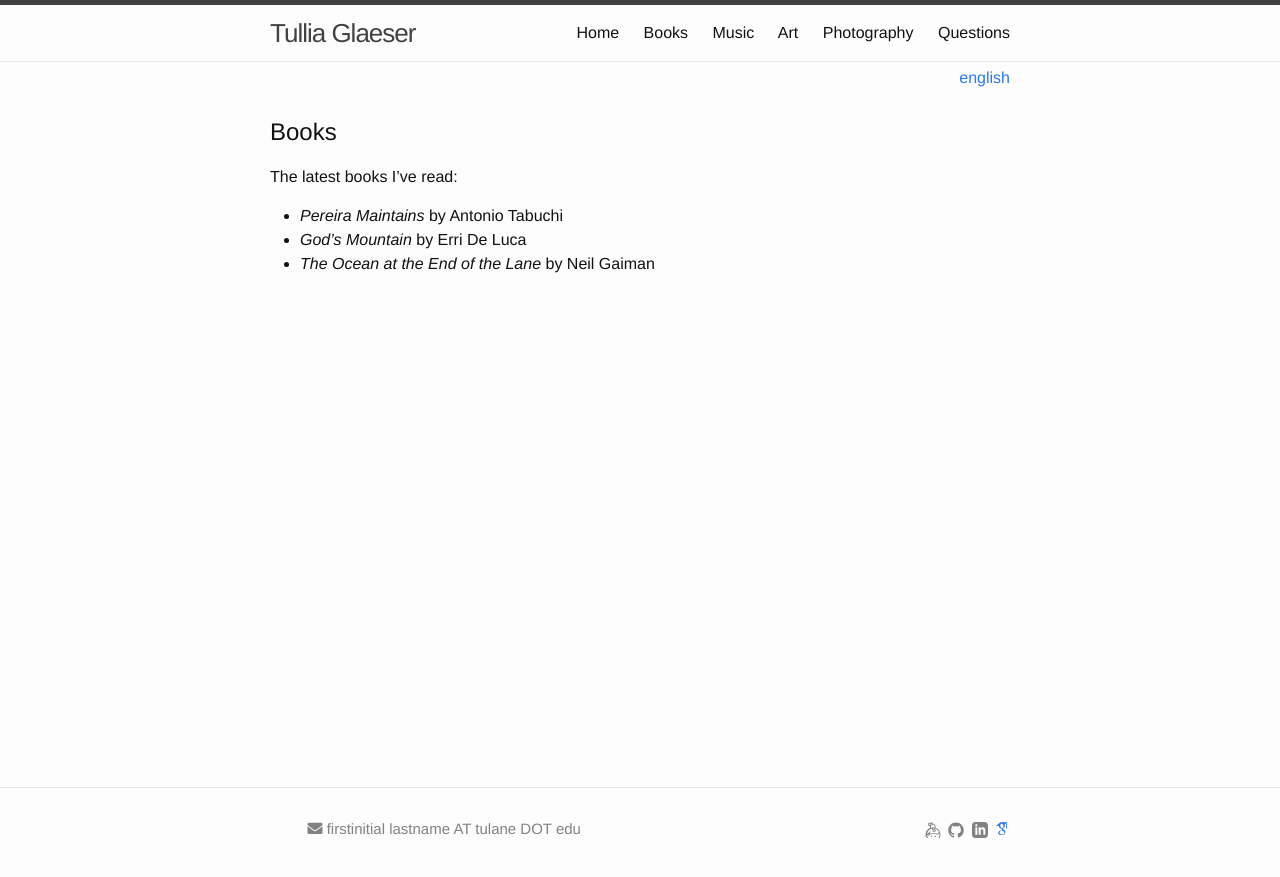
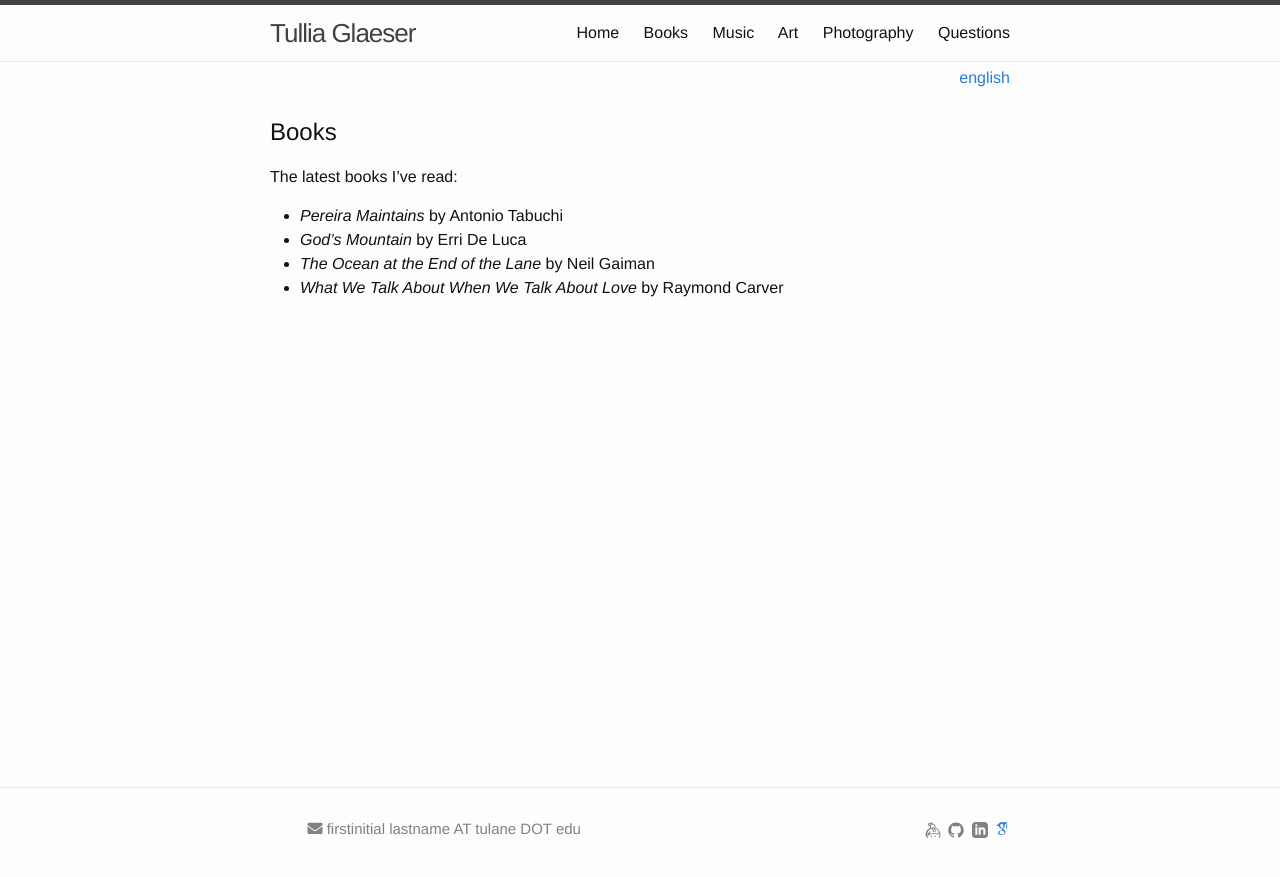
Before and after one commit to tamglaeser/tamglaeser.github.io, a Jekyll site: the page built from books.md, in a window 1280 px wide. Shown: the top 877 px of the page. Built offline with Jekyll 4.4.1, drawn with Linux system fonts in a browser that asks for light colours; nearby versions of some CDN libraries; some web fonts are replaced.

Commit message:
added book

```diff
--- a/books.md
+++ b/books.md
@@ -13,3 +13,4 @@ The latest books I've read:
 - _Pereira Maintains_ by Antonio Tabuchi
 - _God's Mountain_ by Erri De Luca
 - _The Ocean at the End of the Lane_ by Neil Gaiman
+- _What We Talk About When We Talk About Love_ by Raymond Carver
```
